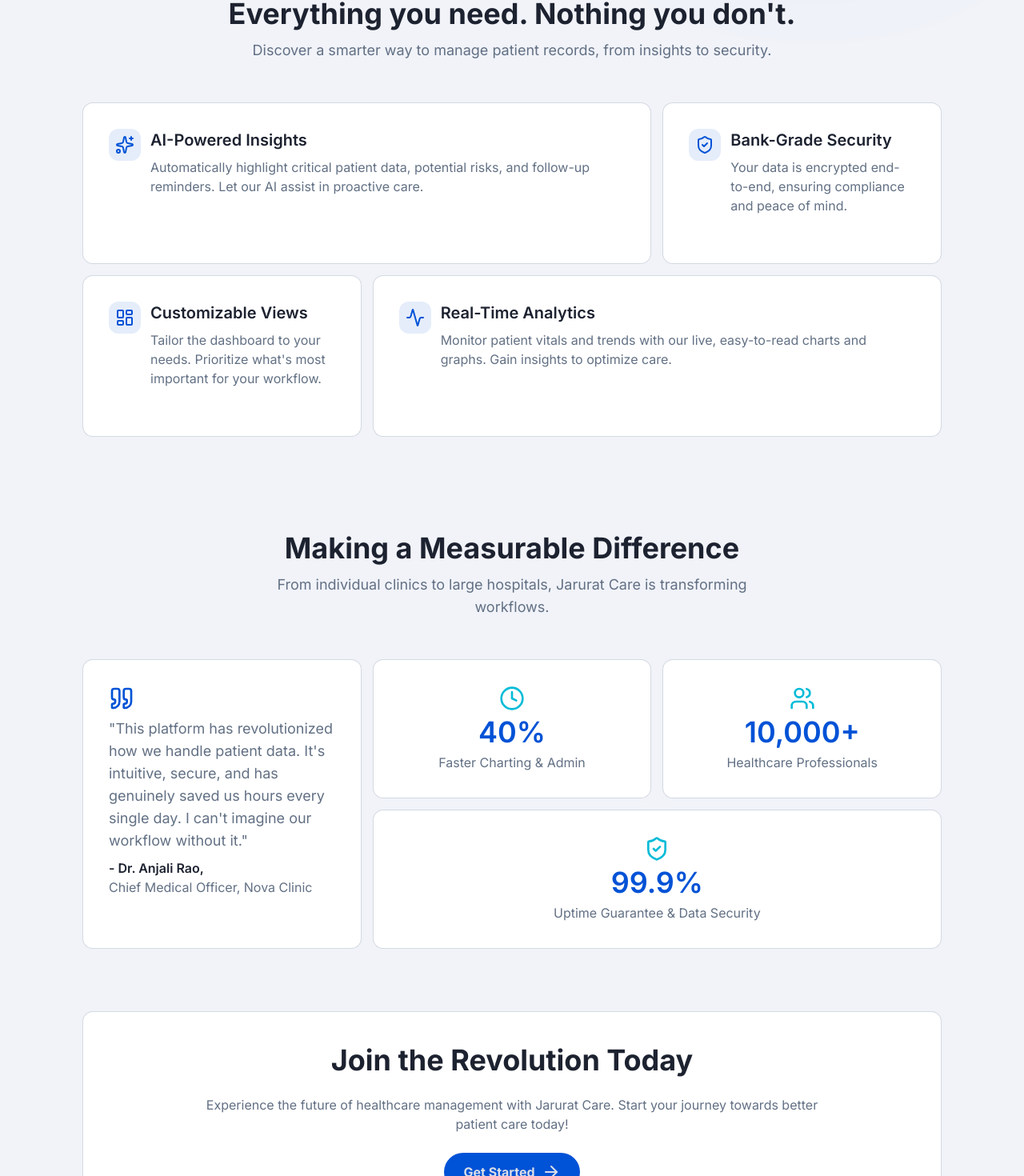
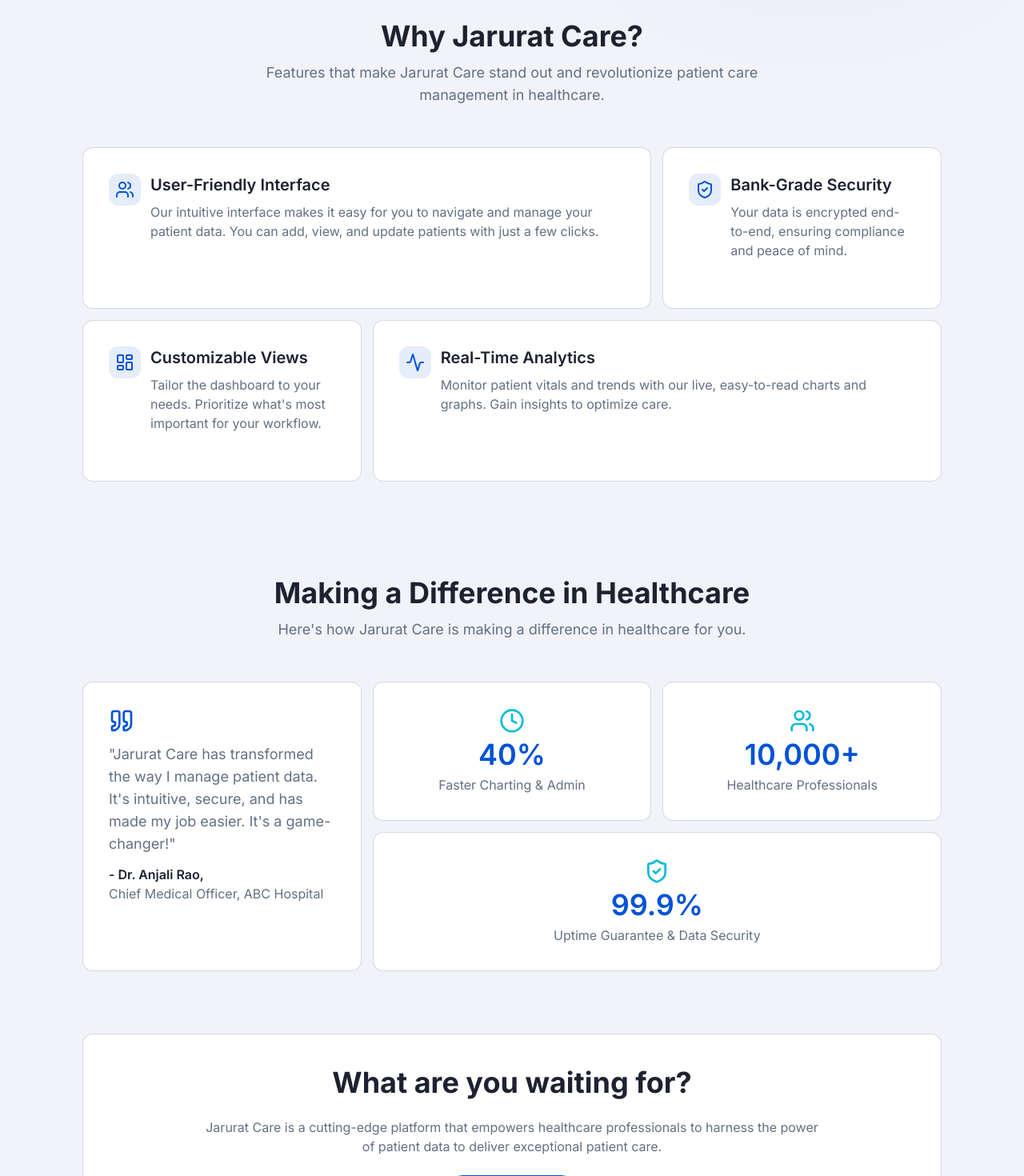
Before and after one commit to Shubham-567/JaruratCare-Patient-Dashboard, a React (Vite) app: page / in a window 1280 px wide. Shown: the part 731-2201 px from the top of the page at 80% size. Built offline with nearby package versions, Linux system fonts and the light colour scheme.

Commit message:
Update text content in all pages

```diff
--- a/src/components/CallToAction.jsx
+++ b/src/components/CallToAction.jsx
@@ -5,10 +5,11 @@
 const CallToAction = () => {
   return (
     <section className='card my-10 py-10 flex flex-col items-center justify-center gap-4 sm:gap-6 '>
-      <h3 className='section-heading '>Join the Revolution Today</h3>
+      <h3 className='section-heading '>What are you waiting for?</h3>
       <p className='text-sm sm:text-base text-txt-secondary text-center sm:max-w-3xl '>
-        Experience the future of healthcare management with Jarurat Care. Start
-        your journey towards better patient care today!
+        Jarurat Care is a cutting-edge platform that empowers healthcare
+        professionals to harness the power of patient data to deliver
+        exceptional patient care.
       </p>
       <Link to='/patients'>
         <Button variant='primary' className='px-6 py-3'>
--- a/src/components/Footer.jsx
+++ b/src/components/Footer.jsx
@@ -11,7 +11,7 @@
             <span className='text-2xl font-bold'>Jarurat Care</span>
           </div>
           <p className='text-sm text-txt-secondary'>
-            Intelligent Patient Data Management.
+            The Future of Patient Data Management is Here.
           </p>
         </div>
 
--- a/src/constants.jsx
+++ b/src/constants.jsx
@@ -1,11 +1,11 @@
-import { Sparkles, ShieldCheck, LayoutDashboard, Activity } from "lucide-react";
+import { ShieldCheck, LayoutDashboard, Activity, Users } from "lucide-react";
 
 export const features = [
   {
-    title: "AI-Powered Insights",
+    title: "User-Friendly Interface",
     description:
-      "Automatically highlight critical patient data, potential risks, and follow-up reminders. Let our AI assist in proactive care.",
-    icon: <Sparkles className='size-6 text-primary' />,
+      "Our intuitive interface makes it easy for you to navigate and manage your patient data. You can add, view, and update patients with just a few clicks.",
+    icon: <Users className='size-6 text-primary' />,
   },
   {
     title: "Bank-Grade Security",
@@ -24,6 +24,27 @@
     description:
       "Monitor patient vitals and trends with our live, easy-to-read charts and graphs. Gain insights to optimize care.",
     icon: <Activity className='size-6 text-primary' />,
+  },
+];
+
+export const teamMembers = [
+  {
+    name: "Dr. Priya Sharma",
+    role: "Co-Founder & CEO",
+    bio: "A practicing physician with 15 years of experience, Dr. Sharma provides the medical vision for our platform.",
+    avatarUrl: "https://picsum.photos/seed/founder1/200",
+  },
+  {
+    name: "Rohan Verma",
+    role: "Co-Founder & CTO",
+    bio: "Rohan is the architectural mastermind, ensuring our platform is secure, scalable, and cutting-edge.",
+    avatarUrl: "https://picsum.photos/seed/founder2/200",
+  },
+  {
+    name: "Aisha Khan",
+    role: "Head of Product Design",
+    bio: "Aisha crafts the intuitive and user-friendly experience that our clients love to use.",
+    avatarUrl: "https://picsum.photos/seed/founder3/200",
   },
 ];
 
--- a/src/pages/About.jsx
+++ b/src/pages/About.jsx
@@ -1,27 +1,7 @@
 import { BookOpen, Target } from "lucide-react";
 import TeamCard from "../components/TeamCard";
 import CallToAction from "../components/CallToAction";
-
-const teamMembers = [
-  {
-    name: "Dr. Priya Sharma",
-    role: "Co-Founder & CEO",
-    bio: "A practicing physician with 15 years of experience, Dr. Sharma provides the medical vision for our platform.",
-    avatarUrl: "https://picsum.photos/seed/founder1/200",
-  },
-  {
-    name: "Rohan Verma",
-    role: "Co-Founder & CTO",
-    bio: "Rohan is the architectural mastermind, ensuring our platform is secure, scalable, and cutting-edge.",
-    avatarUrl: "https://picsum.photos/seed/founder2/200",
-  },
-  {
-    name: "Aisha Khan",
-    role: "Head of Product Design",
-    bio: "Aisha crafts the intuitive and user-friendly experience that our clients love to use.",
-    avatarUrl: "https://picsum.photos/seed/founder3/200",
-  },
-];
+import { teamMembers } from "../constants";
 
 const About = () => {
   return (
@@ -31,15 +11,16 @@
         <h1 className='text-3xl md:text-4xl lg:text-5xl font-bold'>
           About Jarurat Care
         </h1>
-        <p className='py-3 max-w-xl sm:text-lg text-txt-secondary'>
-          Empowering healthcare professionals with tools as intelligent and
-          dedicated as they are.
+        <p className='py-3 max-w-2xl sm:text-lg text-txt-secondary'>
+          Jarurat Care is a cutting-edge platform that empowers healthcare
+          professionals to harness the power of patient data to deliver
+          exceptional patient care.
         </p>
       </section>
 
       {/* Mission and Story section */}
       <section className='py-10'>
-        <div className='relative card flex max-md:flex-col items-start gap-8 max-w-7xl mx-auto'>
+        <div className='relative card grid grid-cols-1 md:grid-cols-2 gap-12 max-w-7xl mx-auto'>
           {/* Mission  */}
           <div>
             <div className='flex items-center gap-4'>
@@ -48,17 +29,15 @@
               </div>
               <h3 className='text-xl sm:text-2xl font-semibold'>Our Mission</h3>
             </div>
-            <p className='py-3 sm:text-lg text-txt-secondary mr-4'>
-              We believe technology's highest purpose is to serve humanity. In
-              healthcare, this means bridging the gap between complex medical
-              data and exceptional patient care. Our mission is to create
-              intuitive, powerful, and secure tools that free up professionals
-              to do what they do best: heal.
+            <p className='py-3 sm:text-lg text-txt-secondary'>
+              Our mission is to empower healthcare professionals by providing a
+              cutting-edge platform that empowers healthcare professionals to
+              harness the power of patient data to deliver exceptional patient
+              care.
               <br />
               <br />
-              At Jarurat Care, we're not just a platform; we're a community of
-              healthcare professionals dedicated to making healthcare better for
-              everyone.
+              Our platform is designed to help healthcare professionals harness
+              the power of patient data to deliver exceptional patient care.
             </p>
           </div>
 
@@ -74,14 +53,13 @@
               <h3 className='text-xl sm:text-2xl font-semibold'>Our Story</h3>
             </div>
             <p className='py-3 sm:text-lg text-txt-secondary'>
-              Jarurat Care was born from a simple observation: the people
-              dedicated to caring for others were burdened by inefficient,
-              outdated systems. Co-founders Dr. Priya Sharma and Rohan Verma,
-              witnessing this friction firsthand, knew there had to be a better
-              way.
+              Jarurat Care was founded by a team of healthcare professionals who
+              recognized the need for a platform that could harness the power of
+              patient data to deliver exceptional patient care.
               <br />
               <br />
-              Dr. Sharma and Rohan Verma, two doctors with a shared passion for
+              Our platform is designed to help healthcare professionals harness
+              the power of patient data to deliver exceptional patient care.
             </p>
           </div>
         </div>
@@ -91,8 +69,9 @@
       <section className='py-10'>
         <h2 className='section-heading'>Meet The Team</h2>
         <p className='section-description'>
-          A team united by a passion for improving healthcare through
-          technology.
+          We are a team of dedicated healthcare professionals who are passionate
+          about harnessing the power of patient data to deliver exceptional
+          patient care.
         </p>
 
         {/* Team members */}
--- a/src/pages/Home.jsx
+++ b/src/pages/Home.jsx
@@ -20,8 +20,9 @@
             <span className='text-primary'> Data Management </span>is Here.
           </h1>
           <p className='py-6 max-w-2xl sm:text-lg text-txt-secondary'>
-            Jarurat Care is an intelligent, streamlined platform designed to
-            give healthcare professionals the clarity and control they need.
+            Jarurat Care is a cutting-edge platform that empowers healthcare
+            professionals to harness the power of patient data to deliver
+            exceptional patient care.
           </p>
           <Link to='/patients'>
             <Button variant='primary' className='px-6 py-3'>
@@ -33,13 +34,11 @@
 
       {/* features section with bento grid */}
       <section className='py-10 my-10'>
-        <h2 className='section-heading'>
-          Everything you need. Nothing you don't.
-        </h2>
+        <h2 className='section-heading'>Why Jarurat Care?</h2>
 
         <p className='section-description'>
-          Discover a smarter way to manage patient records, from insights to
-          security.
+          Features that make Jarurat Care stand out and revolutionize patient
+          care management in healthcare.
         </p>
 
         <div className='grid grid-colo-2 lg:grid-cols-3 max-w-7xl mx-auto gap-4 mt-10'>
@@ -77,26 +76,25 @@
 
       {/* impact section */}
       <section className='py-10 my-10'>
-        <h2 className='section-heading'>Making a Measurable Difference</h2>
+        <h2 className='section-heading'>Making a Difference in Healthcare</h2>
         <p className='section-description'>
-          From individual clinics to large hospitals, Jarurat Care is
-          transforming workflows.
+          Here's how Jarurat Care is making a difference in healthcare for you.
         </p>
 
         <div className='grid grid-cols-2 lg:grid-cols-3 grid-rows-2 gap-4 max-w-7xl mx-auto mt-10'>
           {/* review card */}
-          <div className='col-span-2 lg:col-span-1 row-span-2 card space-y-2'>
+          <div className='col-span-2 lg:col-span-1 row-span-2 card space-y-3'>
             <Quote className='size-8 text-primary' />
             <p className='text-sm sm:text-base lg:text-lg text-txt-secondary'>
-              "This platform has revolutionized how we handle patient data. It's
-              intuitive, secure, and has genuinely saved us hours every single
-              day. I can't imagine our workflow without it."
+              "Jarurat Care has transformed the way I manage patient data. It's
+              intuitive, secure, and has made my job easier. It's a
+              game-changer!"
             </p>
             <p className='text-sm sm:text-base'>
               <span className='font-semibold'>- Dr. Anjali Rao,</span>
               <br />
               <span className='text-txt-secondary'>
-                Chief Medical Officer, Nova Clinic
+                Chief Medical Officer, ABC Hospital
               </span>
             </p>
           </div>
--- a/src/pages/PatientPage.jsx
+++ b/src/pages/PatientPage.jsx
@@ -47,7 +47,9 @@
   return (
     <main className='pt-18 px-6 sm:px-13 md:px-18 lg:px-26'>
       <section className='pt-10 text-start'>
-        <h1 className='text-3xl md:text-4xl lg:text-5xl font-bold'>Patients</h1>
+        <h1 className='text-3xl md:text-4xl lg:text-5xl font-bold'>
+          Patient Records
+        </h1>
         <p className='py-3 max-w-xl sm:text-lg text-txt-secondary'>
           Here you can view and manage your patients. You can also add new ones
           if you want.
```
Also changed, not shown: src/components/PatientDetailsModal.jsx (+7 -7 lines).
